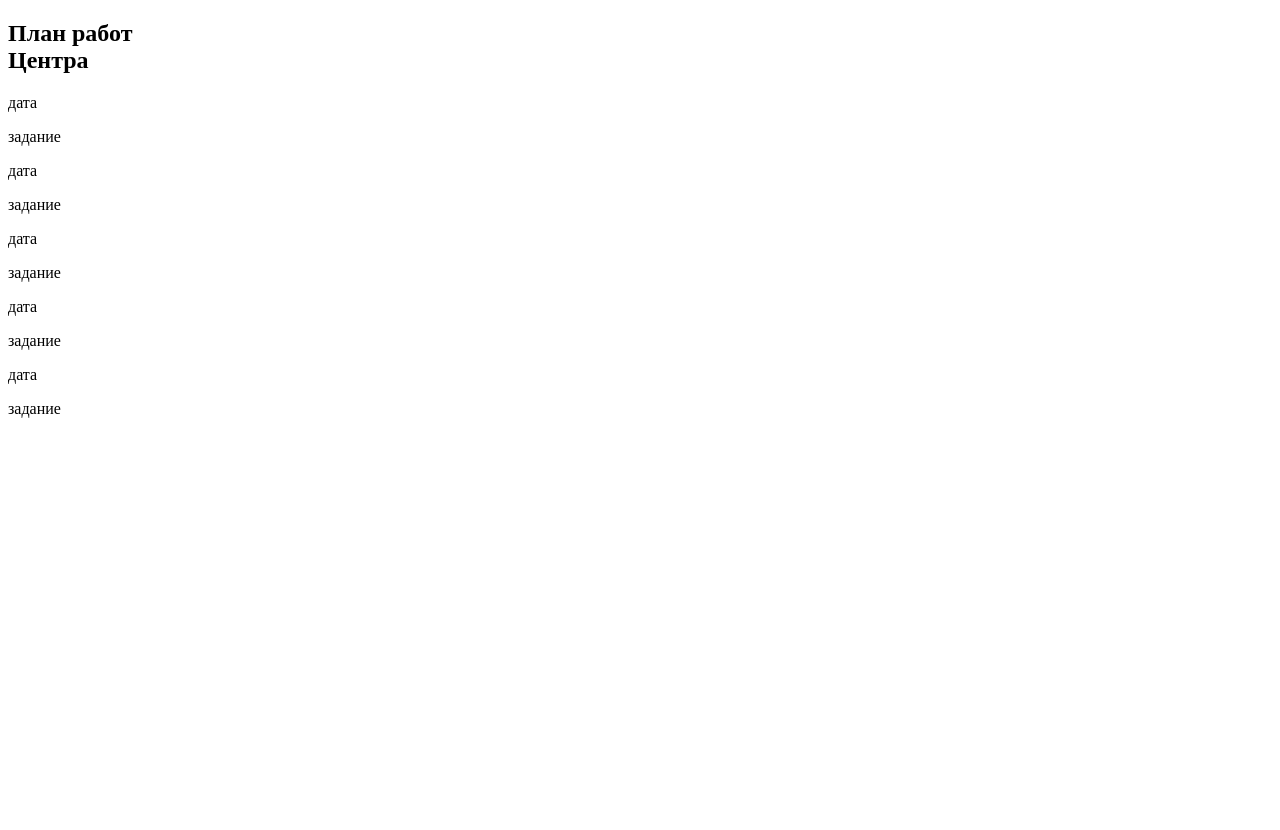
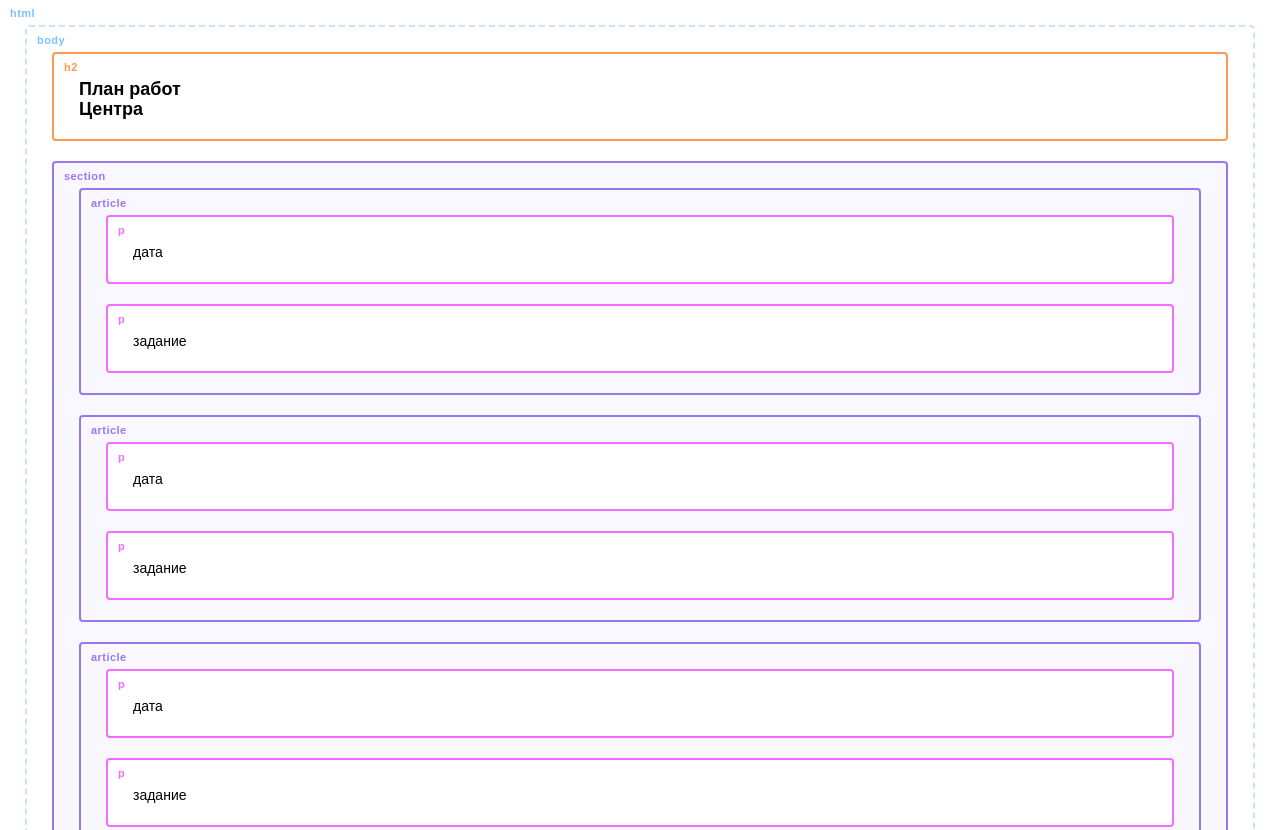
Before and after one commit to StaticArhec/plan-rabot, a plain HTML site: page index.html in a window 1280 px wide. Shown: the top 830 px of the page. Before the commit the page ends 800 px from the top, so only its background shows below. Drawn offline with Linux system fonts and the light colour scheme.

Commit message:
plan-rabot

```diff
--- a/index.html
+++ b/index.html
@@ -3,6 +3,7 @@
   <head>
     <meta charset="utf-8">
     <title>План работ</title>
+    <link rel="stylesheet" href="styles/outlines.css">
   </head>
   <body>
 
--- /dev/null
+++ b/styles/outlines.css
@@ -0,0 +1,132 @@
+html,
+body {
+  margin: 0;
+  font-family: "Arial", sans-serif;
+  font-size: 14px;
+  line-height: 20px;
+}
+
+body {
+  min-width: 430px;
+  border: 2px dashed #c7e4ff;
+}
+
+html::before,
+body::before,
+header::before,
+footer::before,
+main::before {
+  color: #7fc1ff;
+}
+
+main,
+header,
+footer {
+  background-color: #f3faff;
+  border: 2px solid #7fc1ff;
+}
+
+nav,
+section,
+article,
+aside {
+  background-color: #f9f7ff;
+  border: 2px solid #9779ec;
+}
+
+nav::before,
+section::before,
+article::before,
+aside::before {
+  color: #9779ec;
+}
+
+h1,
+h2,
+h3 {
+  font-size: 18px;
+  background-color: #ffffff;
+  border: 2px solid #ff994f;
+}
+
+h1::before {
+  content: "h1";
+  color: #ff994f;
+}
+
+h2::before {
+  content: "h2";
+  color: #ff994f;
+}
+
+h3::before {
+  content: "h3";
+  color: #ff994f;
+}
+
+p {
+  background-color: #ffffff;
+  border: 2px solid #f36dff;
+}
+
+p::before {
+  color: #f36dff;
+  content: "p";
+}
+
+* {
+  position: relative;
+  padding: 25px 25px 20px;
+  margin: 0;
+  border-radius: 4px;
+}
+
+*:not(:last-child) {
+  margin-bottom: 20px;
+}
+
+*::before {
+  position: absolute;
+  top: 8px;
+  left: 10px;
+  font-weight: 700;
+  font-size: 11px;
+  line-height: 10px;
+  letter-spacing: 0.04em;
+}
+
+html::before {
+  content: "html";
+}
+
+body::before {
+  content: "body";
+}
+
+main::before {
+  content: "main";
+}
+
+header::before {
+  content: "header";
+}
+
+footer::before {
+  content: "footer";
+}
+
+section::before {
+  content: "section";
+}
+
+article::before {
+  content: "article";
+}
+
+aside::before {
+  content: "aside";
+}
+
+nav::before {
+  content: "nav";
+}
```
